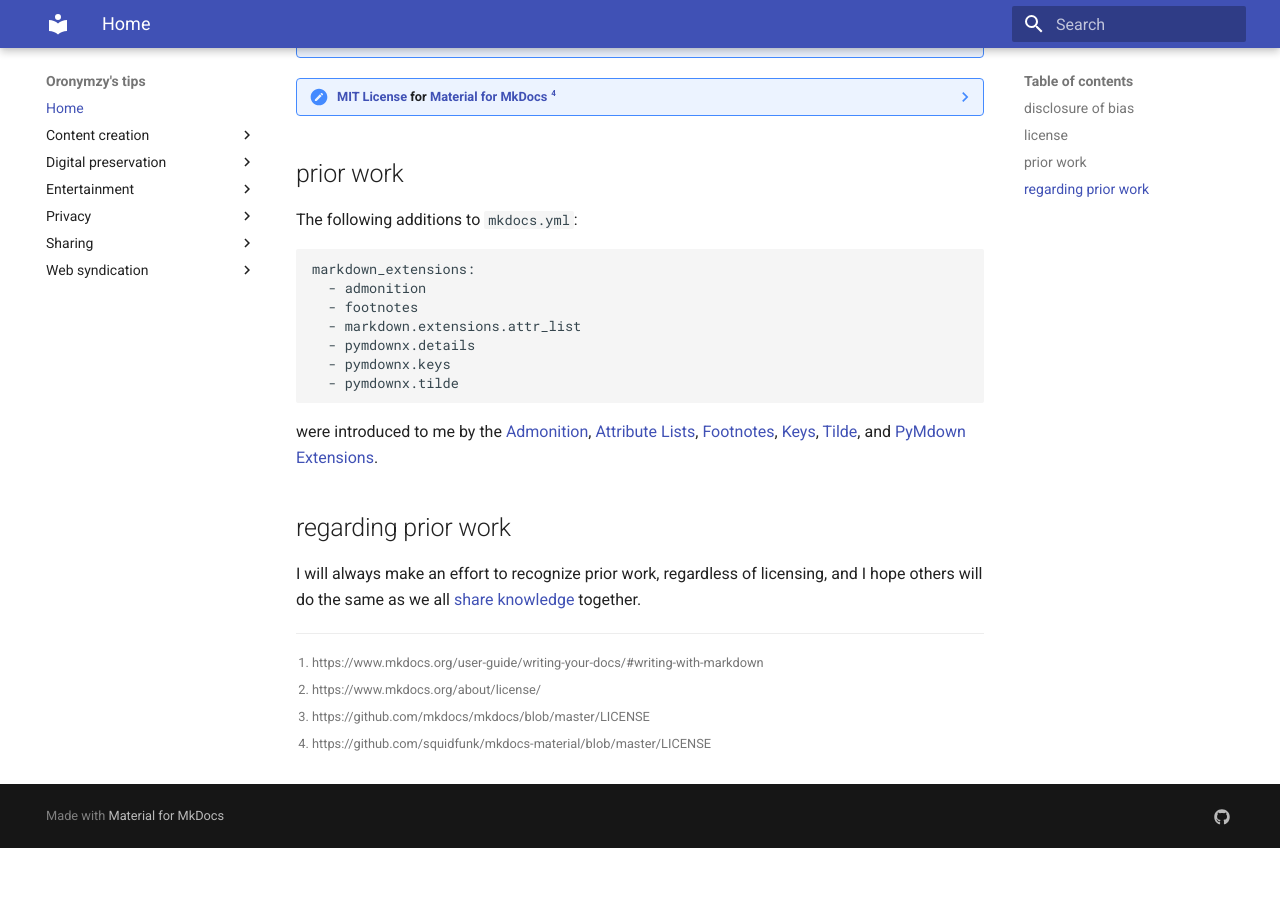
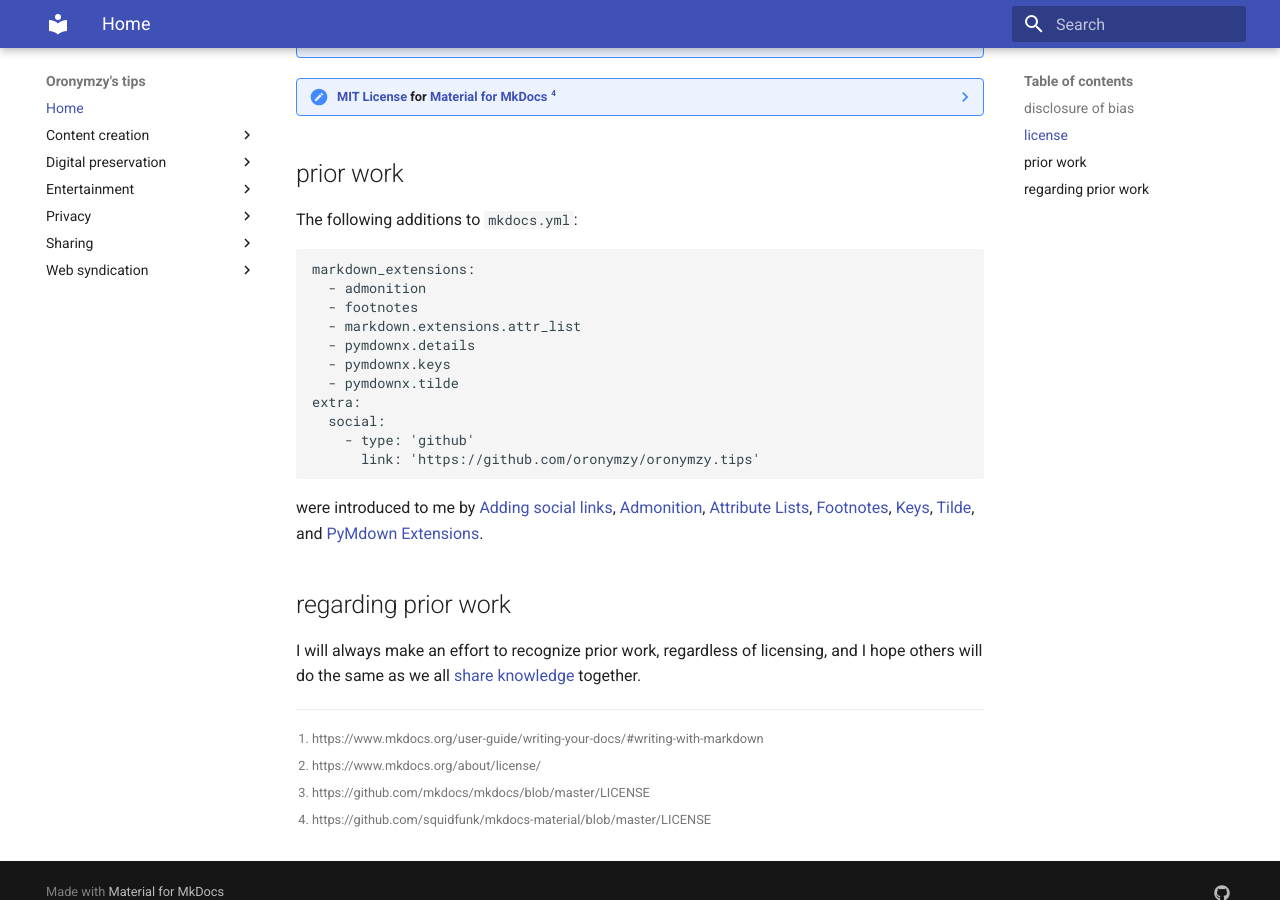
Before and after one commit to oronymzy/tips, an MkDocs documentation site: the page built from docs/README.md, in a window 1280 px wide and 900 px high, scrolled down 892 px. Built offline with MkDocs 1.6.1 and Material for MkDocs 9.7.7, drawn with Linux system fonts in a browser that asks for light colours; before the commit the page ends 1740 px from its top, so only the background shows below that.

Commit message:
Add 'Adding social links', remove a 'the'

````diff
--- a/docs/README.md
+++ b/docs/README.md
@@ -74,9 +74,13 @@ markdown_extensions:
   - pymdownx.details
   - pymdownx.keys
   - pymdownx.tilde
+extra:
+  social:
+    - type: 'github'
+      link: 'https://github.com/oronymzy/oronymzy.tips'
 ```
 
-were introduced to me by the [Admonition](https://squidfunk.github.io/mkdocs-material/extensions/admonition/#installation), [Attribute Lists](https://python-markdown.github.io/extensions/attr_list/), [Footnotes](https://squidfunk.github.io/mkdocs-material/extensions/footnotes/#installation), [Keys](https://facelessuser.github.io/pymdown-extensions/extensions/keys/), [Tilde](https://facelessuser.github.io/pymdown-extensions/extensions/tilde/), and [PyMdown Extensions](https://squidfunk.github.io/mkdocs-material/extensions/pymdown/#installation).
+were introduced to me by [Adding social links](https://squidfunk.github.io/mkdocs-material/getting-started/#adding-social-links), [Admonition](https://squidfunk.github.io/mkdocs-material/extensions/admonition/#installation), [Attribute Lists](https://python-markdown.github.io/extensions/attr_list/), [Footnotes](https://squidfunk.github.io/mkdocs-material/extensions/footnotes/#installation), [Keys](https://facelessuser.github.io/pymdown-extensions/extensions/keys/), [Tilde](https://facelessuser.github.io/pymdown-extensions/extensions/tilde/), and [PyMdown Extensions](https://squidfunk.github.io/mkdocs-material/extensions/pymdown/#installation).
 
 ## regarding prior work
 I will always make an effort to recognize prior work, regardless of licensing, and I hope others will do the same as we all [share knowledge](https://en.wikipedia.org/wiki/Knowledge_sharing) together.
````
